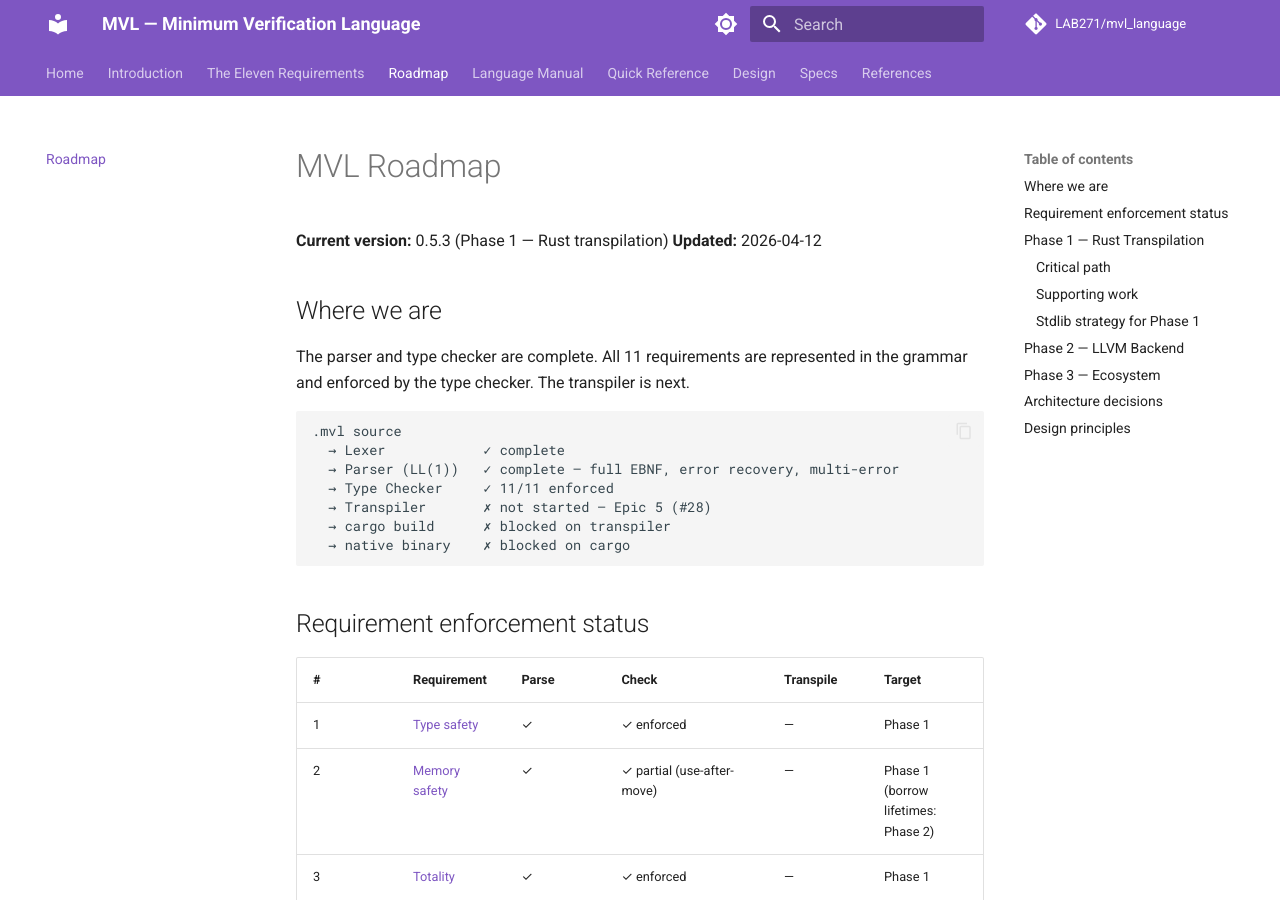
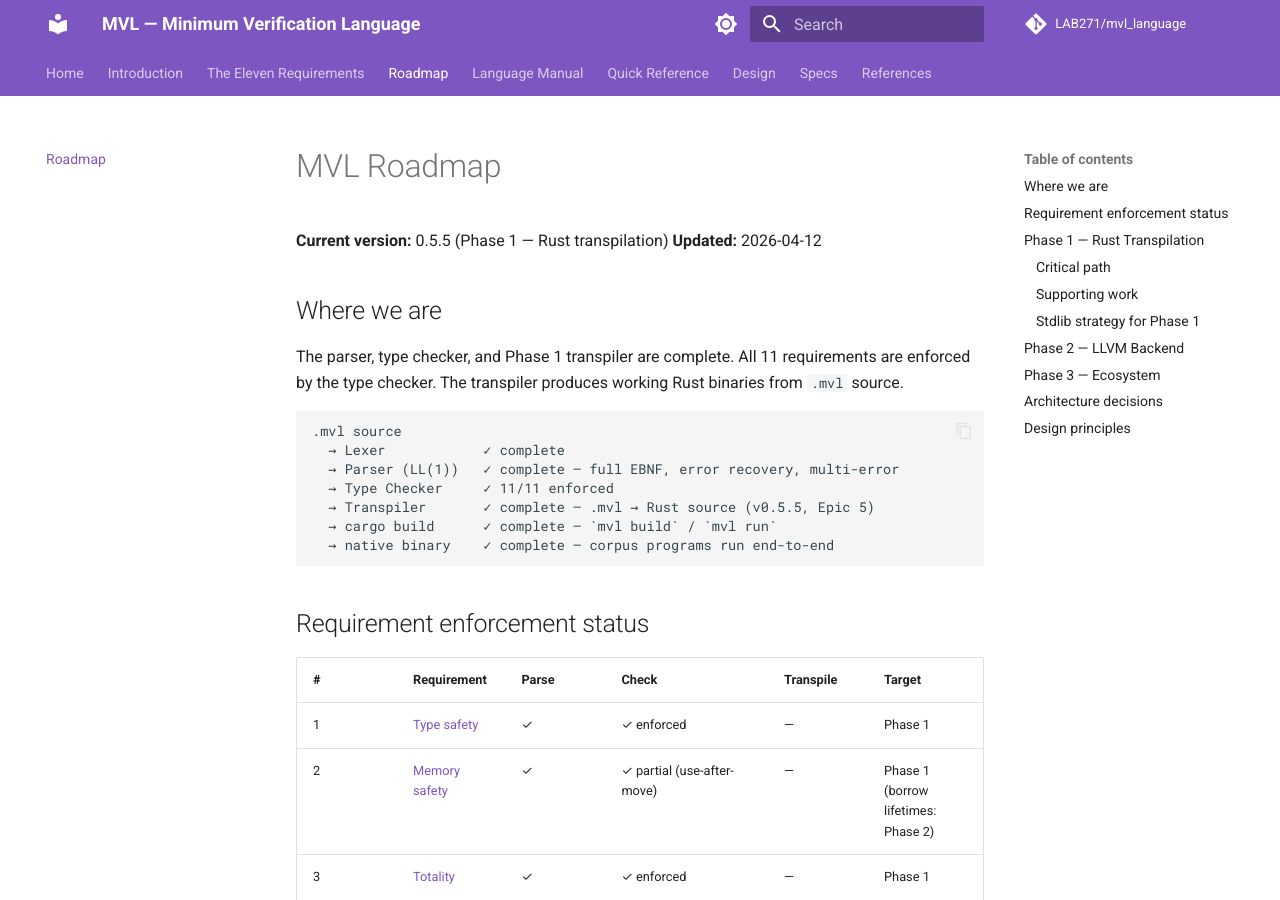
Before and after one commit to mvl-lang/mvl, an MkDocs documentation site: the page built from docs/roadmap.md, in a window 1280 px wide and 900 px high. Built offline with MkDocs 1.6.1 and Material for MkDocs 9.7.7, drawn with Linux system fonts in a browser that asks for light colours; comment, search, counter and statistics services are not loaded; some of the changed text lies outside the part shown.

Commit message:
docs: update roadmap to v0.5.5, add missing index links
- roadmap.md: mark Phase 1 transpiler steps 1-7 as Done (v0.5.5);
  update version 0.5.3 → 0.5.5; update "where we are" summary
- index.md: add links to roadmap.md, mvl_rationale.md, references.md
  (three existing docs not reachable from the main index)

Co-Authored-By: Claude Sonnet 4.6 <noreply@anthropic.com>

````diff
--- a/docs/roadmap.md
+++ b/docs/roadmap.md
@@ -1,20 +1,20 @@
 # MVL Roadmap
 
-**Current version:** 0.5.3 (Phase 1 — Rust transpilation)
+**Current version:** 0.5.5 (Phase 1 — Rust transpilation)
 **Updated:** 2026-04-12
 
 ## Where we are
 
-The parser and type checker are complete. All 11 requirements are represented in the grammar and enforced by the type checker. The transpiler is next.
+The parser, type checker, and Phase 1 transpiler are complete. All 11 requirements are enforced by the type checker. The transpiler produces working Rust binaries from `.mvl` source.
 
 ```
 .mvl source
   → Lexer            ✓ complete
   → Parser (LL(1))   ✓ complete — full EBNF, error recovery, multi-error
   → Type Checker     ✓ 11/11 enforced
-  → Transpiler       ✗ not started — Epic 5 (#28)
-  → cargo build      ✗ blocked on transpiler
-  → native binary    ✗ blocked on cargo
+  → Transpiler       ✓ complete — .mvl → Rust source (v0.5.5, Epic 5)
+  → cargo build      ✓ complete — `mvl build` / `mvl run`
+  → native binary    ✓ complete — corpus programs run end-to-end
 ```
 
 ## Requirement enforcement status
@@ -43,13 +43,13 @@ The parser and type checker are complete. All 11 requirements are represented in
 
 | Step | What | Issues | Status |
 |------|------|--------|--------|
-| 1 | Transpile type declarations → Rust | [#29](https://github.com/LAB271/mvl_language/issues/29) | Not started |
-| 2 | Transpile functions → Rust | [#30](https://github.com/LAB271/mvl_language/issues/30) | Not started |
-| 3 | Core stdlib bridge (types map to Rust std) | [#42](https://github.com/LAB271/mvl_language/issues/42), [#43](https://github.com/LAB271/mvl_language/issues/43) | Not started |
-| 4 | End-to-end: corpus compiles via rustc | [#33](https://github.com/LAB271/mvl_language/issues/33) | Not started |
-| 5 | Cargo integration (`mvl build`) | [#34](https://github.com/LAB271/mvl_language/issues/34) | Not started |
-| 6 | IFC → Rust newtypes | [#31](https://github.com/LAB271/mvl_language/issues/31) | Not started |
-| 7 | Refinements → Rust runtime asserts | [#32](https://github.com/LAB271/mvl_language/issues/32) | Not started |
+| 1 | Transpile type declarations → Rust | [#29](https://github.com/LAB271/mvl_language/issues/29) | **Done** (v0.5.5) |
+| 2 | Transpile functions → Rust | [#30](https://github.com/LAB271/mvl_language/issues/30) | **Done** (v0.5.5) |
+| 3 | Core stdlib bridge (types map to Rust std) | [#42](https://github.com/LAB271/mvl_language/issues/42), [#43](https://github.com/LAB271/mvl_language/issues/43) | **Done** (v0.5.5, built-ins registered) |
+| 4 | End-to-end: corpus compiles via rustc | [#33](https://github.com/LAB271/mvl_language/issues/33) | **Done** (v0.5.5) |
+| 5 | Cargo integration (`mvl build`) | [#34](https://github.com/LAB271/mvl_language/issues/34) | **Done** (v0.5.5) |
+| 6 | IFC → Rust newtypes | [#31](https://github.com/LAB271/mvl_language/issues/31) | **Done** (v0.5.5, Public/Secret/Tainted/Clean newtypes) |
+| 7 | Refinements → Rust runtime asserts | [#32](https://github.com/LAB271/mvl_language/issues/32) | **Done** (v0.5.5, debug_assert! in constructors) |
 | 8 | Module system | [#47](https://github.com/LAB271/mvl_language/issues/47) | Not started |
 | 9 | Generics | [#48](https://github.com/LAB271/mvl_language/issues/48) | Not started |
 
````
Also changed, not shown: docs/index.md (+3 -0 lines).
